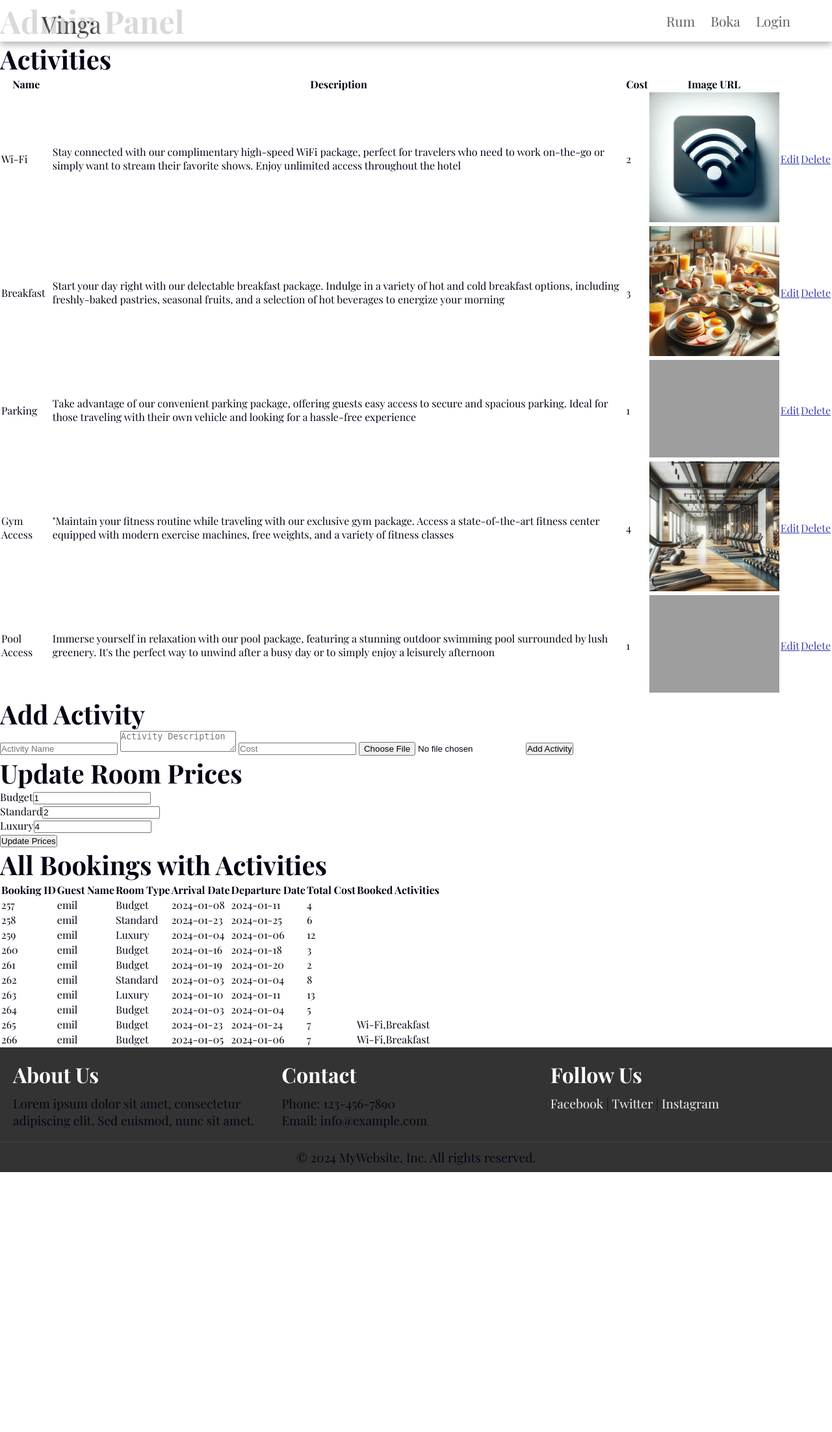
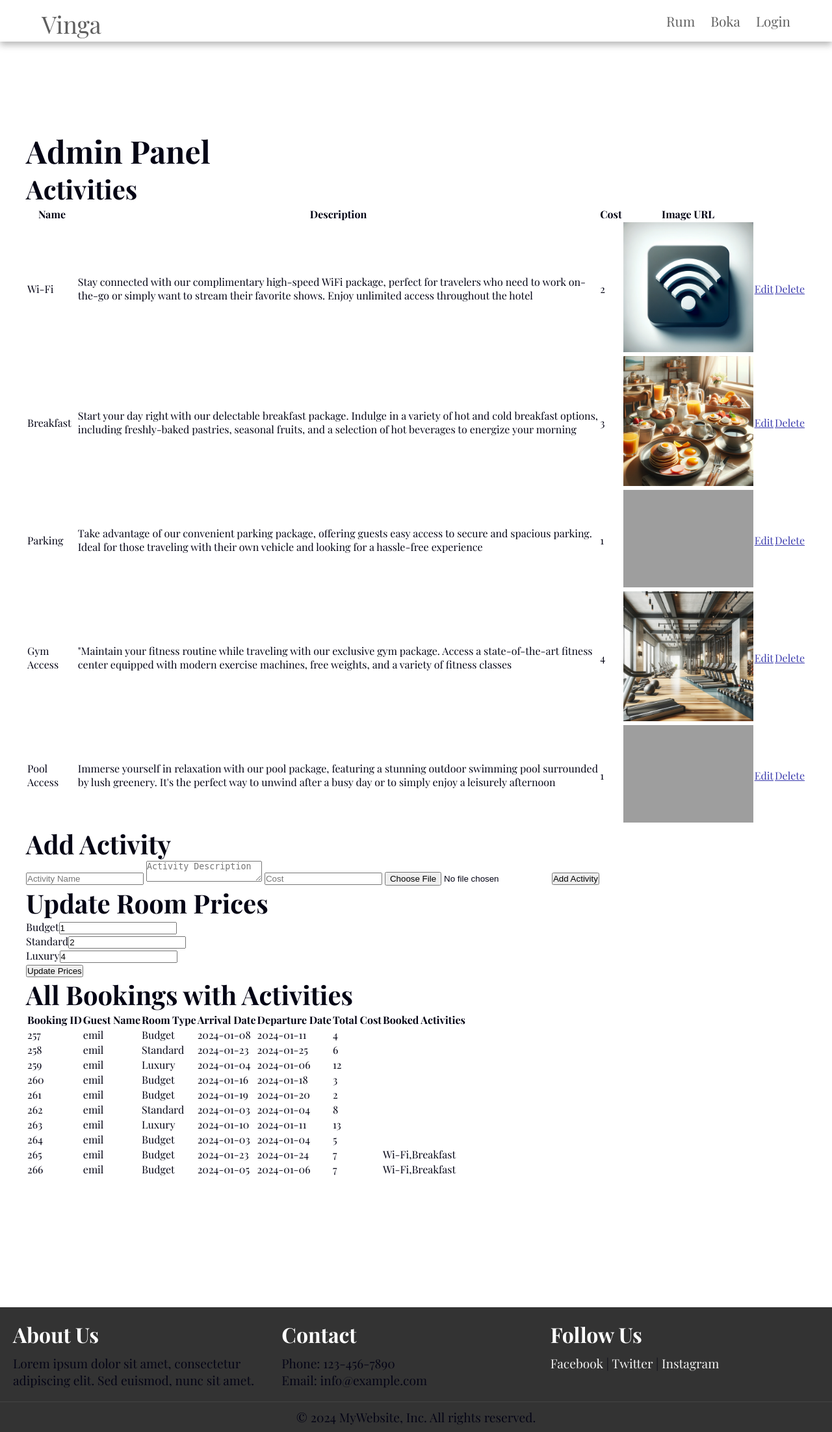
Before and after one commit to arebrinkemil/yrgopelago, a PHP site: page /app/admin/admin.php in a window 1280 px wide. Shown: the whole page at 65% size. Before the commit the page ends 1804 px from the top, so only its background shows below. Run offline with PHP 8.4, Linux system fonts and the light colour scheme; the visitor is signed in with stand-in values (Sample User, id 1); data comes from the database, SQL or seed files in the repository; grey boxes are pictures that could not be loaded.

Commit message:
admin style

```diff
--- a/app/admin/admin.css
+++ b/app/admin/admin.css
@@ -0,0 +1,15 @@
+body {
+  width: 100vw;
+  display: flex;
+  flex-direction: column;
+  align-items: center;
+}
+
+main {
+  margin: 200px;
+  display: flex;
+  flex-direction: column;
+  justify-content: center;
+  width: 100%;
+  max-width: 1200px;
+}
--- a/app/admin/admin.php
+++ b/app/admin/admin.php
@@ -137,6 +137,7 @@ require '../views/header.php';
     require '../views/navbar.php';
 
     ?>
+    <main>
         <h1>Admin Panel</h1>
         <section>
             <h2>Activities</h2>
@@ -220,6 +221,7 @@ require '../views/header.php';
                 </tbody>
             </table>
         </section>
+    </main>
 
     <?php
     require '../views/footer.php';
```
Lines whose indentation alone changed are shown as unchanged.
